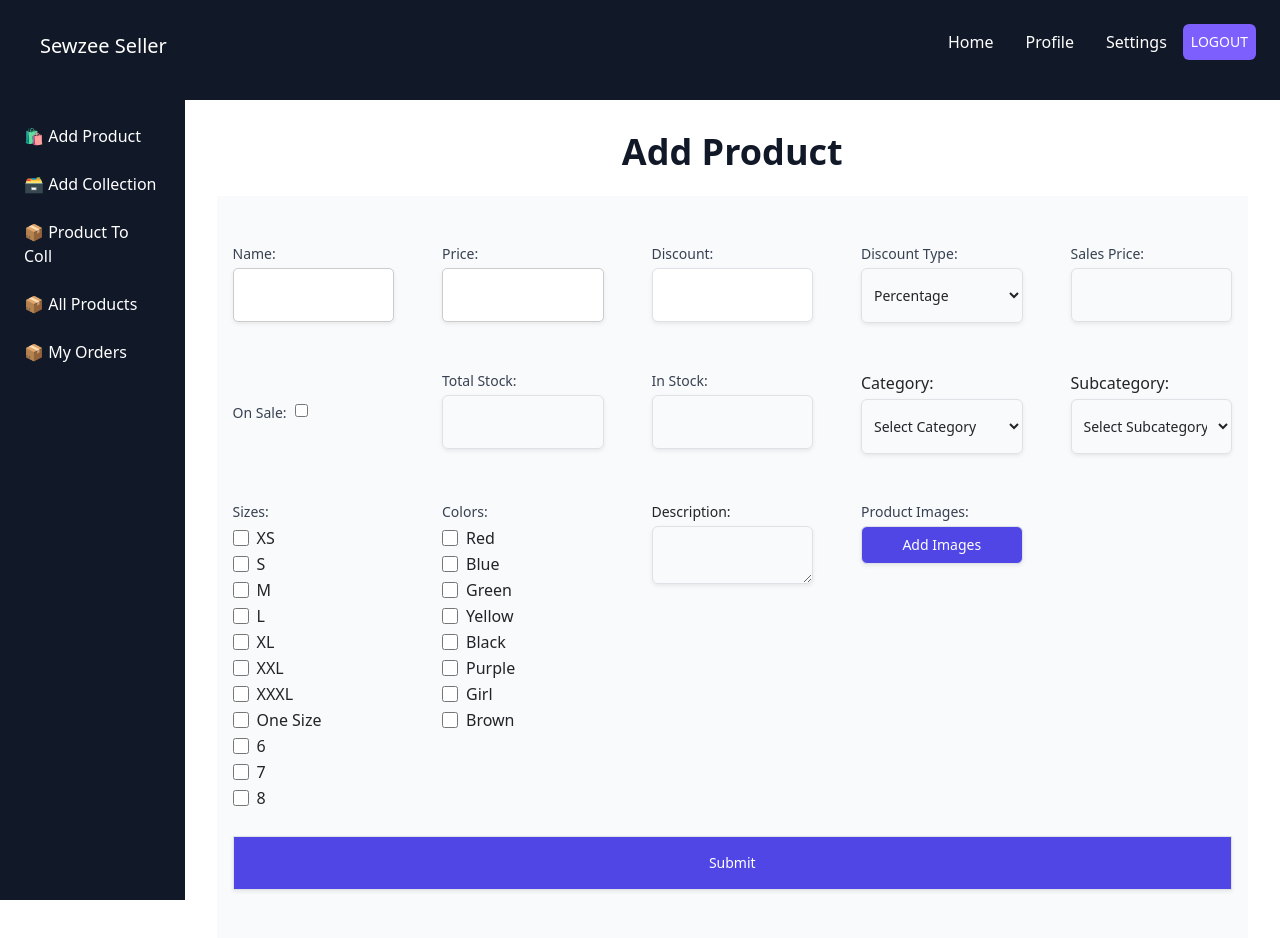
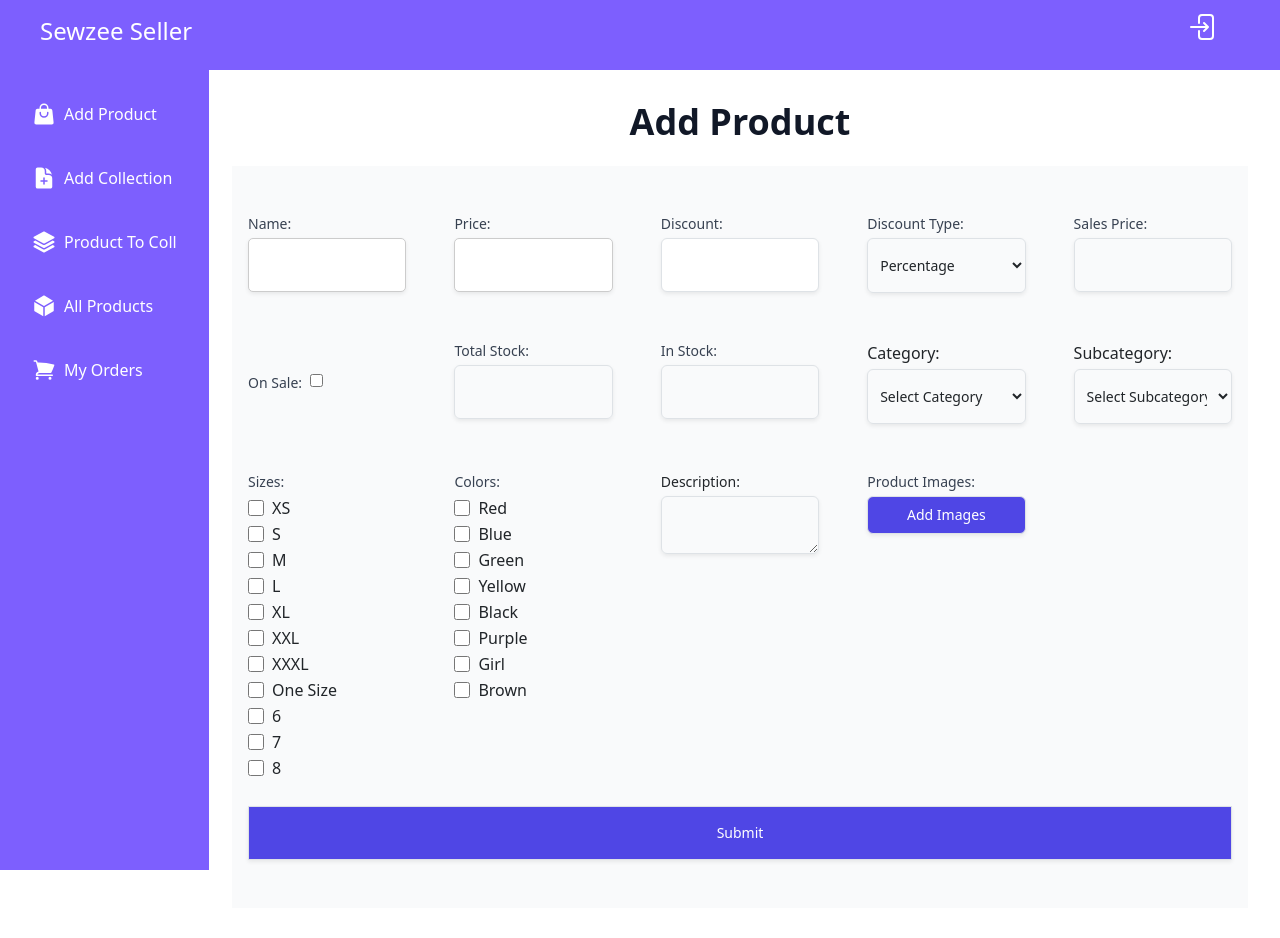
Before and after one commit to ragOP/zayy-seller, a React (Create React App) app: page /dashboard/customers in a window 1280 px wide. Shown: the top 938 px of the page. Built offline with nearby package versions, Linux system fonts and the light colour scheme; sample sign-in values are in the browser's storage.

Commit message:
beautify ui

```diff
--- a/package.json
+++ b/package.json
@@ -3,6 +3,8 @@
   "version": "0.1.0",
   "private": true,
   "dependencies": {
+    "@heroicons/react": "^2.1.5",
+    "@material-tailwind/react": "^2.1.9",
     "@testing-library/jest-dom": "^5.17.0",
     "@testing-library/react": "^13.4.0",
     "@testing-library/user-event": "^13.5.0",
--- a/src/App.js
+++ b/src/App.js
@@ -1,7 +1,6 @@
 import React from "react";
 import { BrowserRouter as Router, Routes, Route } from "react-router-dom";
 import LoginPage from "./pages/LoginPage";
-import DashboardPage from "./pages/DashboardPage";
 import AddProduct from "./pages/AddProduct";
 import RegisterPage from "./pages/RegisterPage";
 import "bootstrap/dist/css/bootstrap.min.css";
@@ -12,14 +11,16 @@ import AllProducts from "./pages/AllProducts";
 import MyOrders from "./pages/MyOrders";
 import MyOrderDetail from "./pages/MyOrderDetails";
 import ProtectedRoute from "./Routes/ProtectedRoute";
+import DashboardPage from "./pages/Dashboard/DashboardPage";
 
 function App() {
   return (
       <Router>
         <Routes>
           <Route path="/" element={<ProtectedRoute element={<LoginPage />} screen="login"/>} />
-          <Route path="/register" element={<ProtectedRoute element={<RegisterPage />} />} />
-          <Route path="/dashboard" element={<ProtectedRoute element={<DashboardPage />} />} />
+          <Route path="/register" element={<RegisterPage/>}/>
+          {/* <Route path="/register" element={<ProtectedRoute element={<RegisterPage />} />} /> */}
+          <Route path="/dashboard" element={<ProtectedRoute element={<DashboardPage/>} />} />
           <Route path="/dashboard/customers" element={<ProtectedRoute element={<AddProduct />} />} />
           <Route path="/dashboard/collection" element={<ProtectedRoute element={<AddCollection />} />} />
           <Route path="/dashboard/prodtocoll" element={<ProtectedRoute element={<ProductToColl />} />} />
--- a/src/components/Header.jsx
+++ b/src/components/Header.jsx
@@ -1,3 +1,4 @@
+import { ArrowRightEndOnRectangleIcon } from "@heroicons/react/24/solid";
 import React from "react";
 import { Link, useNavigate } from "react-router-dom";
 
@@ -9,14 +10,19 @@ const Header = () => {
   };
 
   return (
-    <header className="bg-gray-900 text-white p-4 flex items-center justify-between">
-      <h5 className="ml-4">
+    <header className="bg-[#7D5FFE] text-white p-4 flex items-center justify-between h-[70px]  w-full " style={
+      {
+ position: 'sticky',
+  top: '0',
+      }
+    }>
+      <h4 className="ml-4">
         <Link to="/dashboard" className="text-white no-underline">
               Sewzee Seller
-            </Link> </h5>
+            </Link> </h4>
       <nav>
         <ul className="flex items-center gap-3">
-          <li className="ml-4">
+          {/* <li className="ml-4">
             <Link to="/dashboard" className="text-white no-underline">
               Home
             </Link>
@@ -30,10 +36,11 @@ const Header = () => {
             <Link to="/dashboard/settings" className="text-white no-underline">
               Settings
             </Link>
-          </li>
-          <button className="p-2 text-sm rounded-md" onClick={handleLogout}>
-            LOGOUT
+          </li> */}
+          <button className="p-3 text-xl" onClick={handleLogout}>
+            <ArrowRightEndOnRectangleIcon className="h-8 w-8 mr-5"/>
           </button>
+
         </ul>
       </nav>
     </header>
--- a/src/components/Sidebar.jsx
+++ b/src/components/Sidebar.jsx
@@ -1,39 +1,25 @@
 import React from "react";
 import { Link } from "react-router-dom";
+import { PresentationChartBarIcon, ShoppingBagIcon, InboxIcon, UserCircleIcon, Cog6ToothIcon, PowerIcon, ArrowRightStartOnRectangleIcon, CubeIcon, TruckIcon, ShoppingCartIcon, Square3Stack3DIcon, DocumentDuplicateIcon, DocumentPlusIcon } from "@heroicons/react/24/solid";
 
 function Sidebar() {
   return (
-    <div className="bg-gray-900 text-white  w-48 p-4 flex flex-col" style={{height:"100vh"}} >
-      {/* <Link to="/dashboard/customers" className="text-white no-underline mb-4">
-        🤵 Customer List
-      </Link> */}
-      <Link to="/dashboard/customers" className="text-white no-underline mb-4">
-      🛍️ Add Product
+    <div className="bg-[#7D5FFE] text-white w-46 p-4 flex flex-col h-screen fixed" >
+      <Link to="/dashboard/customers" className="text-white no-underline mb-4 flex items-center hover:bg-[#6a4edb] p-2 rounded">
+        <ShoppingBagIcon className="h-6 w-6 mr-2" /> Add Product
       </Link>
-      <Link to="/dashboard/collection" className="text-white no-underline mb-4">
-      🗃️ Add Collection
+      <Link to="/dashboard/collection" className="text-white no-underline mb-4 flex items-center hover:bg-[#6a4edb] p-2 rounded">
+        <DocumentPlusIcon className="h-6 w-6 mr-2" /> Add Collection
       </Link>
-      <Link to="/dashboard/prodtocoll" className="text-white no-underline mb-4">
-      📦 Product To Coll
+      <Link to="/dashboard/prodtocoll" className="text-white no-underline mb-4 flex items-center hover:bg-[#6a4edb] p-2 rounded">
+        <Square3Stack3DIcon className="h-6 w-6 mr-2" /> Product To Coll
       </Link>
-      <Link to="/dashboard/allproducts" className="text-white no-underline mb-4">
-      📦  All Products
+      <Link to="/dashboard/allproducts" className="text-white no-underline mb-4 flex items-center hover:bg-[#6a4edb] p-2 rounded">
+        <CubeIcon className="h-6 w-6 mr-2" /> All Products
       </Link>
-      <Link to="/dashboard/myorders" className="text-white no-underline mb-4">
-      📦  My Orders
+      <Link to="/dashboard/myorders" className="text-white no-underline mb-4 flex items-center hover:bg-[#6a4edb] p-2 rounded">
+        <ShoppingCartIcon className="h-6 w-6 mr-2" /> My Orders
       </Link>
-      {/* <Link to="/dashboard/sellers" className="text-white no-underline mb-4">
-        🏪 Seller List
-      </Link> */}
-      {/* <Link to="/dashboard/products" className="text-white no-underline mb-4">
-        📦 All Products
-      </Link> */}
-      {/* <Link to="/dashboard/wages" className="text-white no-underline mb-4">
-        💰 Wages
-      </Link> */}
-      {/* <Link to="/dashboard/extra" className="text-white no-underline mb-4">
-        ➕ Extra
-      </Link> */}
     </div>
   );
 }
--- a/src/pages/AddProduct.jsx
+++ b/src/pages/AddProduct.jsx
@@ -186,7 +186,7 @@ console.log("FormData",formData)
             <Header/>
       <div className="flex">
       <Sidebar/>
-      <div className="p-8 flex items-center justify-center flex-col bg-[white]" style={{width:"90%",height:"auto"}}>
+      <div className="p-8 flex items-center justify-center flex-col bg-[white]" style={{width:"90%",height:"auto",marginLeft:'200px'}}>
         <h2 className="text-4xl font-bold mb-4 text-gray-900">Add Product</h2>
         <form
           onSubmit={handleSubmit}
--- a/src/pages/AllProducts.jsx
+++ b/src/pages/AllProducts.jsx
@@ -56,7 +56,7 @@ const AllProducts = () => {
     <Header/>
     <div className="flex">
       <Sidebar/>
-      <div className="p-8 flex-col bg-[white]" style={{ height: "100vh", width: '90%' }}>
+      <div className="p-8 flex-col bg-[white]"  style={{width:"87%",height:"auto" ,marginLeft:"auto"}}      >
     <div className="overflow-x-auto">
       {error && <p className="text-red-500">{error}</p>}
       <select id="approvalDropdown"
--- a/src/pages/LoginPage.css
+++ b/src/pages/LoginPage.css
@@ -137,3 +137,50 @@ button {
   color:#7d5ffe;
   cursor: pointer;
 }
+.coolinput {
+  display: flex;
+  flex-direction: column;
+  margin-top: 20px;
+}
+
+.coolinput label.text {
+  font-size: 0.95rem;
+  color: #818CF8;
+  font-weight: 700;
+  position: relative;
+  top: 0.5rem;
+  margin: 0 0 0 7px;
+  padding: 0 3px;
+  background: #ffffff;
+  width: fit-content;
+}
+
+.coolinput input[type=text].input {
+  padding: 11px 10px;
+  font-size: 0.75rem;
+  border: 2px #818CF8 solid;
+  border-radius: 5px;
+  background: #ffffff;
+}
+.coolinput label.password {
+  font-size: 0.95rem;
+  color: #818CF8;
+  font-weight: 700;
+  position: relative;
+  top: 0.5rem;
+  margin: 0 0 0 7px;
+  padding: 0 3px;
+  background: #ffffff;
+  width: fit-content;
+}
+
+.coolinput input[type=password].input {
+  padding: 11px 10px;
+  font-size: 0.75rem;
+  border: 2px #818CF8 solid;
+  border-radius: 5px;
+  background: #ffffff;
+}
+.coolinput input[type=password].input:focus {
+  outline: none;
+}
```
